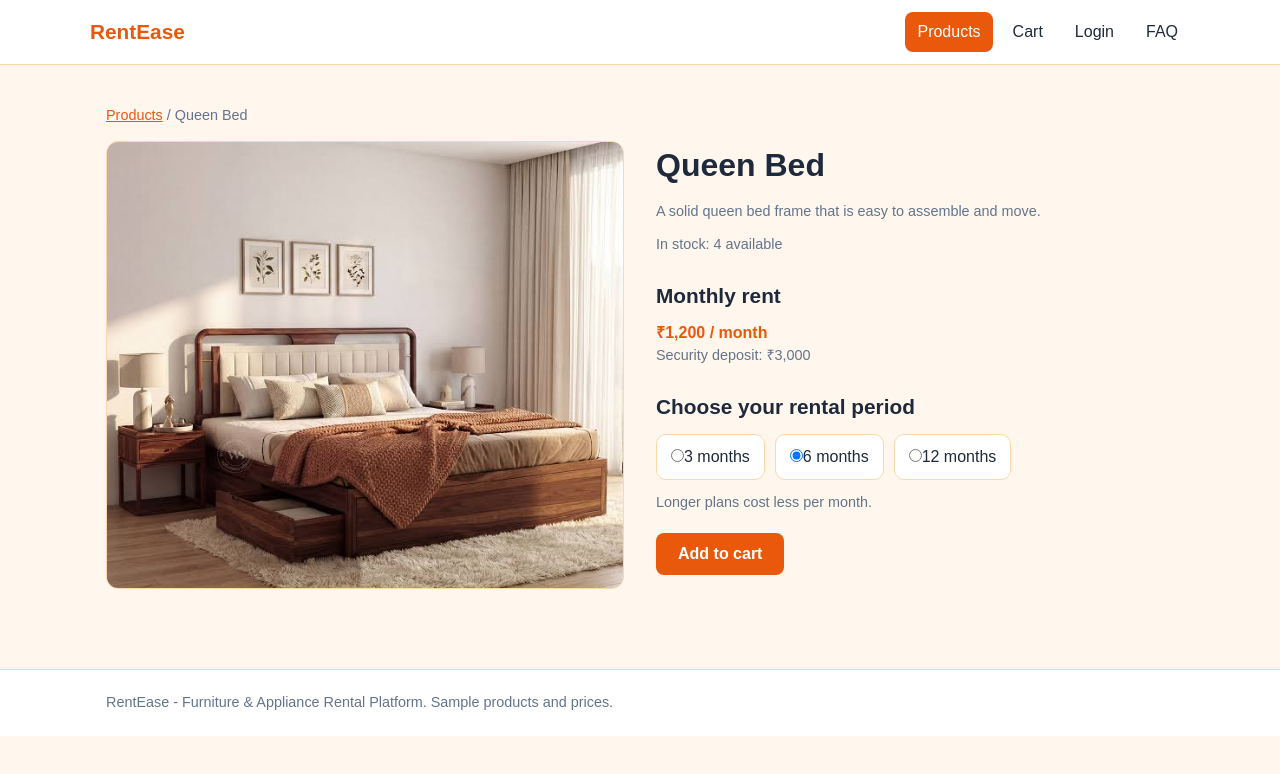
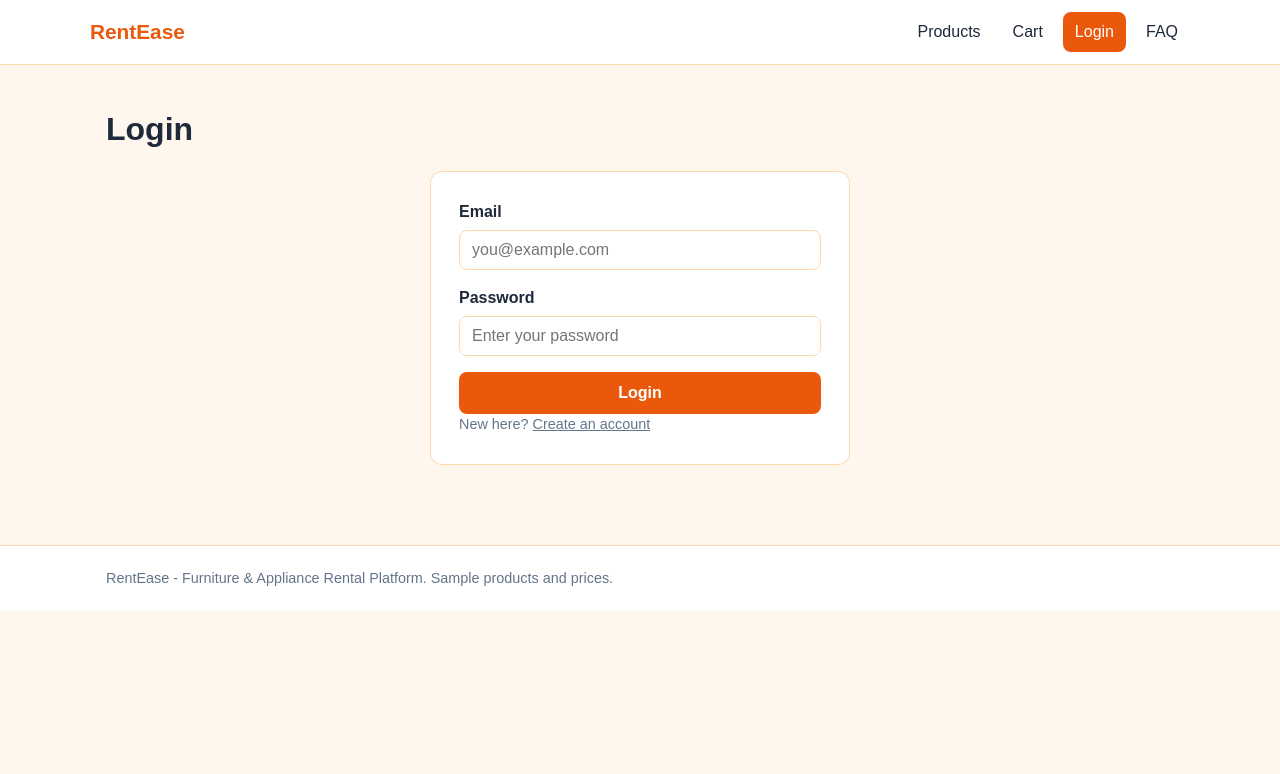
Before and after one commit to Dhruv-Rajani1604/rentease, a plain HTML site: page login.html in a window 1280 px wide. Drawn offline with Linux system fonts and the light colour scheme.

```diff
--- a/login.html
+++ b/login.html
@@ -1,57 +1,44 @@
-<!doctype html>
+<!DOCTYPE html>
 <html lang="en">
 <head>
-    <meta charset="UTF-8" />
-    <meta name="viewport" content="width=device-width, initial-scale=1.0" />
-    <title>Product Details - RentEase</title>
+    <meta charset="UTF-8">
+    <meta name="viewport" content="width=device-width, initial-scale=1.0">
+    <title>Login - RentEase</title>
     <link rel="stylesheet" href="css/style.css">
     <style>
-      section.page {
+        section.page{
             padding: 40px 0;
         }
-      h1 {
+        h1{
             font-size: 2rem;
-        margin-bottom: 12px;
+            margin-bottom: 18px;
         }
-      h2 {
-        font-size: 1.3rem;
-        margin: 24px 0 10px;
+        .auth-box{
+            background: #fff;
+            border: 1px solid #fed7aa;
+            border-radius: 12px;
+            padding: 28px;
+            max-width: 420px;
+            margin: 0 auto;
         }
-      .breadcrumb {
-        color: #64748b;
-        font-size: 0.9rem;
-        margin-bottom: 14px;
+        .field{
+            margin-bottom: 16px;
         }
-      .breadcrumb a {
-        color: #ea580c;
+        .field label{
+            display: block;
+            font-weight: bold;
+            margin-bottom: 6px;
         }
-      .product-layout {
-        display: grid;
-        grid-template-columns: 1fr 1fr;
-        gap: 32px;
-        align-items: start;
+        .field input{
+            width: 100%;
+            padding: 10px 12px;
+            border: 1px solid #fed7aa;
+            border-radius: 8px;
+            font-size: 1rem;
         }
-      .product-layout img {
+        .btn{
+            display: inline-block;
             width: 100%;
-        border-radius: 12px;
-        border: 1px solid #fed7aa;
-        display: block;
-      }
-      .tenures {
-        display: flex;
-        gap: 10px;
-        flex-wrap: wrap;
-        margin: 12px 0;
-      }
-      .tenures label {
-        border: 1px solid #fed7aa;
-        border-radius: 10px;
-        padding: 10px 14px;
-        background: #fff;
-        cursor: pointer;
-      }
-      .btn {
-        display: inline-block;
             padding: 12px 22px;
             border-radius: 8px;
             background: #ea580c;
@@ -61,11 +48,6 @@
             font-size: 1rem;
             cursor: pointer;
         }
-      @media (max-width: 720px) {
-        .product-layout {
-          grid-template-columns: 1fr;
-        }
-      }
     </style>
 </head>
 <body>
@@ -73,9 +55,9 @@
         <div class="wrap bar">
             <a href="index.html" class="logo">RentEase</a>
             <nav>
-          <a href="products.html" class="active">Products</a>
+                <a href="products.html">Products</a>
                 <a href="cart.html">Cart</a>
-          <a href="login.html">Login</a>
+                <a href="login.html" class="active">Login</a>
                 <a href="faq.html">FAQ</a>
             </nav>
         </div>
@@ -84,47 +66,20 @@
     <main>
         <section class="page">
             <div class="wrap">
-          <p class="breadcrumb">
-            <a href="products.html">Products</a> / Queen Bed
-          </p>
-
-          <div class="product-layout">
-            <img
-              src="images/bed.jpg"
-              alt="Queen bed with wooden frame"
-            />
-
-            <div>
-              <h1>Queen Bed</h1>
-              <p class="meta">
-                A solid queen bed frame that is easy to assemble and move.
-              </p>
-              <p class="meta" style="margin-top: 12px">In stock: 4 available</p>
-
-              <h2>Monthly rent</h2>
-              <p class="price">₹1,200 / month</p>
-              <p class="meta">Security deposit: ₹3,000</p>
-
-              <h2>Choose your rental period</h2>
-              <div class="tenures">
-                <label
-                  ><input type="radio" name="tenure" value="3" />3 months</label
-                >
-                <label
-                  ><input type="radio" name="tenure" value="6" checked />6
-                  months</label
-                >
-                <label
-                  ><input type="radio" name="tenure" value="12" />12
-                  months</label
-                >
+                <h1>Login</h1>
+                <div class="auth-box">
+                    <form>
+                        <div class="field">
+                            <label for="email">Email</label>
+                            <input type="email" id="email" name="email" placeholder="you@example.com" required>
                         </div>
-              <p class="meta">Longer plans cost less per month.</p>
-
-              <p style="margin-top: 20px">
-                <button class="btn">Add to cart</button>
-              </p>
+                        <div class="field">
+                            <label for="password">Password</label>
+                            <input type="password" id="password" name="password" placeholder="Enter your password" required>
                         </div>
+                        <button type="submit" class="btn">Login</button>
+                    </form>
+                    <p class="meta">New here? <a href="#">Create an account</a></p>
                 </div>
             </div>
         </section>
@@ -132,8 +87,7 @@
 
     <footer>
         <div class="wrap">
-        RentEase - Furniture & Appliance Rental Platform. Sample products and
-        prices.
+            RentEase - Furniture & Appliance Rental Platform. Sample products and prices.
         </div>
     </footer>
 </body>
```
Lines whose indentation alone changed are shown as unchanged.
